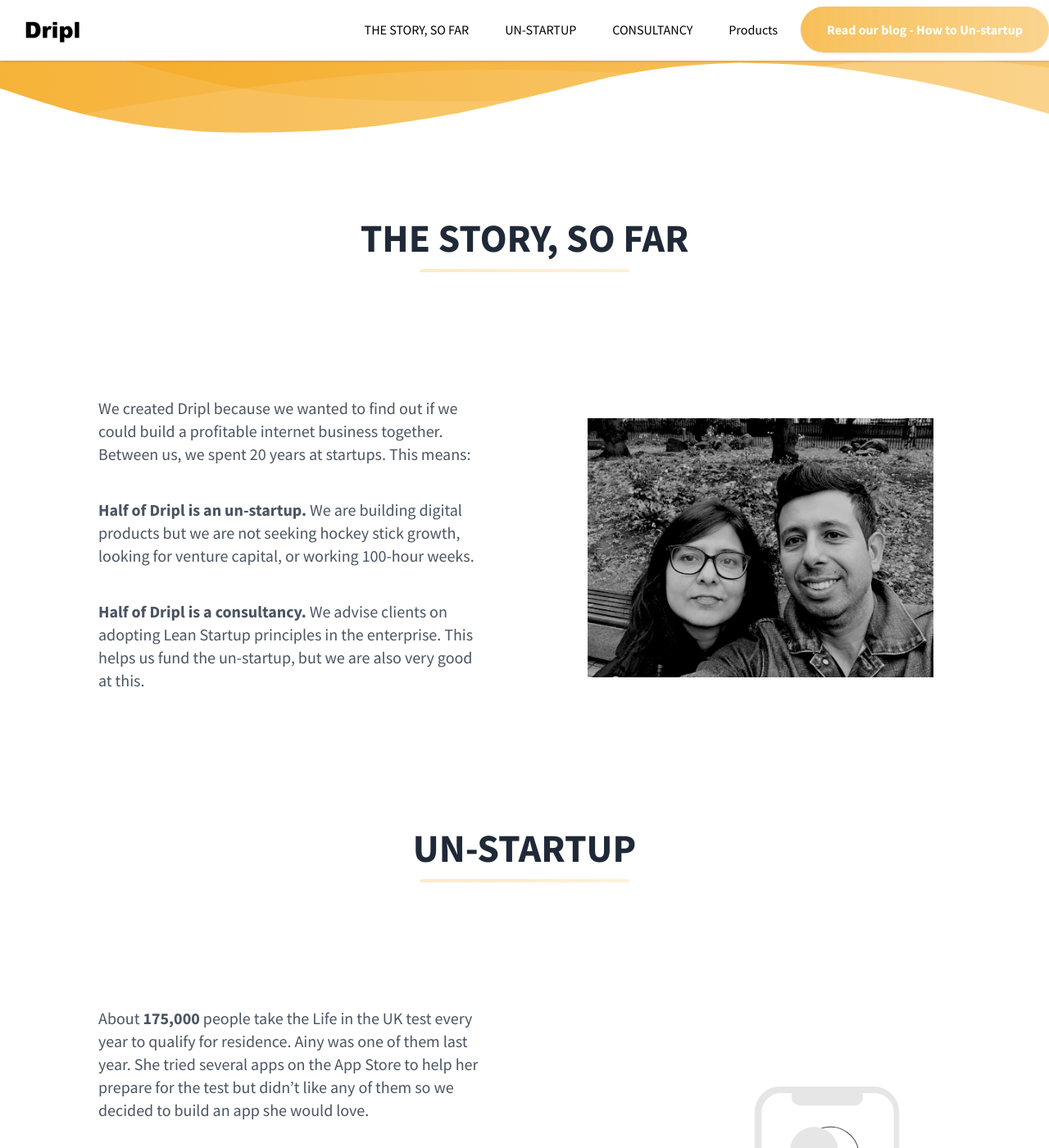
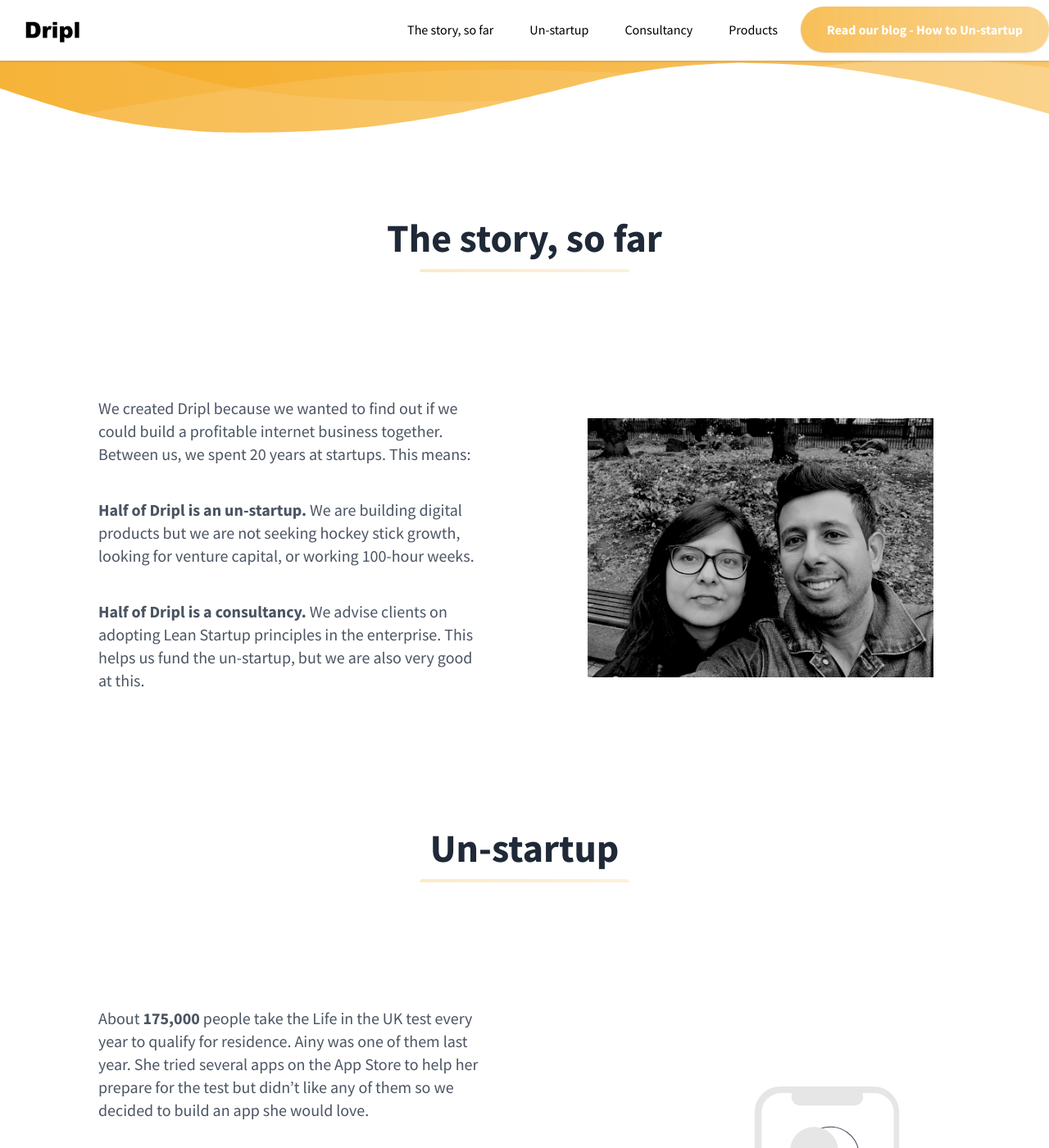
Before and after one commit to mcornford/land, a Jekyll site: the page built from index.md, in a window 1280 px wide and 1400 px high, scrolled down 643 px. Shown: the whole window at 82% size. Built offline with Jekyll 4.4.1, drawn with Linux system fonts in a browser that asks for light colours; some of the changed text lies outside the part shown.

Commit message:
Update Pages “home”

```diff
--- a/index.md
+++ b/index.md
@@ -9,7 +9,7 @@
     [<u>ALI</u>](https://twitter.com/alixedi)
   image: assets/uploads/hot-air-balloon-3.svg
 texts:
-  - title: THE STORY, SO FAR
+  - title: The story, so far
     description: >-
       We created Dripl because we wanted to find out if we could build a
       profitable internet business together. Between us, we spent 20 years at
@@ -21,7 +21,7 @@
 
       **Half of Dripl is a consultancy.** We advise clients on adopting Lean Startup principles in the enterprise. This helps us fund the un-startup, but we are also very good at this.
     image: assets/uploads/pic02.jpg
-  - title: UN-STARTUP
+  - title: Un-startup
     description: >-
       About **175,000** people take the [Life in the UK
       test](https://en.wikipedia.org/wiki/Life_in_the_United_Kingdom_test) every
@@ -35,7 +35,7 @@
 
       We are dogfooding the engine to build an app for the Life in the UK test. This will be followed by more test-preparation apps until we feel we have something reproducible. At this point, we might launch the engine as a **no-code solution for building test-preparation apps.**
     image: assets/uploads/undraw_creative_draft_vb5x-2.svg
-  - title: CONSULTANCY
+  - title: Consultancy
     description: >-
       We are big fans of the [Lean Startup
       methodology](http://theleanstartup.com/principles) and every product at
```
